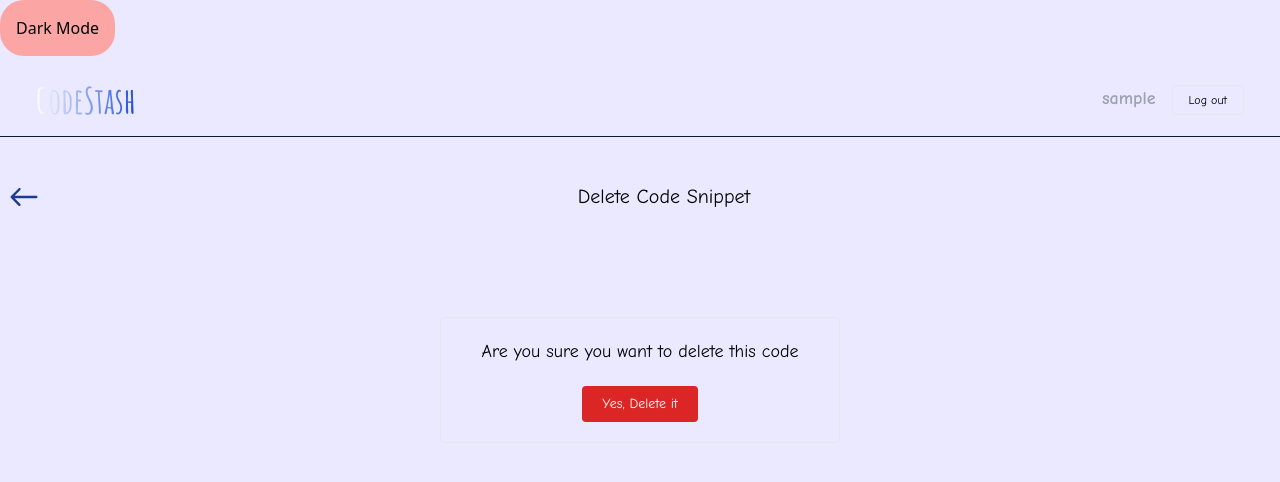
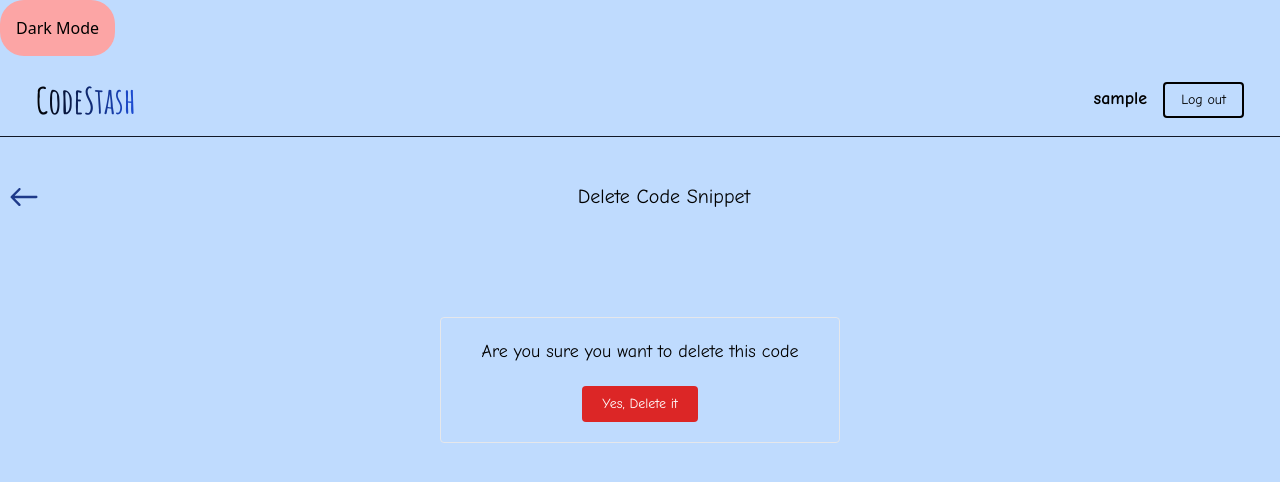
Before and after one commit to daysuwaa/CodeStash, a React (Vite) app in the folder frontend/: page /codes/delete/1 in a window 1280 px wide. Shown: the top 482 px of the page. Built offline with nearby package versions, Linux system fonts and the light colour scheme; sample sign-in values are in the browser's storage; a web font is replaced by a local one.

Commit message:
Add backendd and frontend directories

```diff
--- a/frontend/src/components/Navbar.jsx
+++ b/frontend/src/components/Navbar.jsx
@@ -16,7 +16,7 @@ const Navbar = () => {
       <div className="mx-3 md:mx-9">
         <div className="mt-[1.5rem] mb-4 flex items-center ">
           <h1 className="font-fontfamily3 md:text-4xl text-3xl font-bold">
-            <span className="bg-clip-text text-transparent bg-gradient-to-r from-white to-blue-700">
+            <span className="bg-clip-text text-transparent dark:bg-gradient-to-r dark:from-white dark:to-blue-700 bg-gradient-to-r from-black to-blue-700 ">
               CodeStash
             </span>
           </h1>
@@ -24,12 +24,12 @@ const Navbar = () => {
           <nav className=" flex ml-auto">
             {user && (
               <div>
-                <span className="font-fontfamily5 text-lg font-bold  text-gray-400">
+                <span className="font-fontfamily5 text-lg font-semibold  dark:text-gray-400">
                   {user.username}
                 </span>
                 <button
                   onClick={handleClick}
-                  className="border px-4 py-1.5 ml-4 rounded text-xs font-fontfamily5"
+                  className="border-2 border-black dark:border-slate-300 px-4 py-1.5 ml-4 rounded text-sm font-fontfamily5"
                 >
                   Log out
                 </button>
--- a/frontend/src/index.css
+++ b/frontend/src/index.css
@@ -10,6 +10,6 @@
     border-bottom: 3px solid;
   }
 body{
-  background-color: rgb(235, 233, 255);
+  background-color: #bfdbfe;
   color: black;
 }
--- a/frontend/src/pages/Home.jsx
+++ b/frontend/src/pages/Home.jsx
@@ -46,7 +46,7 @@ const Home = () => {
           <div className="rounded-full border-4 border-blue-950 flex justify-end ">
             <div className="rounded-full border-1  w-full">
               <Link to="/codes/add">
-                <AiOutlinePlus className="text-gray-300 text-4xl bg-transparent rounded-full border-white border-[3px] hover:border-[1px] p-1 md:p-2 hover:p-0 hover:scale-125 duration-300" />
+                <AiOutlinePlus className="dark:text-gray-300 text-4xl bg-transparent rounded-full border-white border-[3px] hover:border-[1px] p-1 md:p-2 hover:p-0 hover:scale-125 duration-300" />
               </Link>
             </div>
           </div>
@@ -61,11 +61,11 @@ const Home = () => {
         />
       )}
       <div className="hidden rounded-full border-2 border-transparent justify-end md:flex bottom-10 fixed right-10 ">
-        <div className="rounded-full border-2 border-white flex justify-end ">
-          <div className="rounded-full border-4 border-blue-950 flex justify-end ">
-            <div className="rounded-full border-2  w-full">
+        <div className="rounded-full border-4 border-blue-950 flex justify-end ">
+          <div className="rounded-full border-4 border-white flex justify-end ">
+            <div className="rounded-full border-4  border-blue-950  w-full">
               <Link to="/codes/add">
-                <AiOutlinePlus className="text-gray-300 md:text-5xl bg-transparent rounded-full border-white border-[3px] hover:border-[1px] p-1 md:p-2 hover:p-0 hover:scale-125 duration-300 " />
+                <AiOutlinePlus className="dark:text-gray-300 md:text-5xl bg-transparent rounded-full border-white border-[3px] hover:border-[1px] p-1 md:p-2 hover:p-0 hover:scale-125 duration-300 " />
               </Link>
             </div>
           </div>
--- a/frontend/src/pages/Home/CodeModal.jsx
+++ b/frontend/src/pages/Home/CodeModal.jsx
@@ -5,10 +5,10 @@ import CopyToClipboard from "../../components/Copy";
 const CodeModal = ({ code, onClose }) => {
   return (
     <div
-      className="fixed bg-black bg-opacity-70 mx-5  overflow-auto top-0 pt-5  left-0 right-0 bottom-0   z-50 flex justify-center items-center"
+      className="fixed bg-black bg-opacity-70   overflow-auto top-0 pt-5  left-0 right-0 bottom-0   z-50 flex justify-center items-center"
       onClick={onClose}
     >
-      <div className=" max-h-[99%] overflow-y-auto">
+      <div className=" max-h-[99%] mx-5 overflow-y-auto">
         <div
           onClick={(event) => event.stopPropagation()}
           className="w-[400px] md:w-[600px] max-w-full md:mx-0 font-fontfamily5 text-blue-950 bg-white rounded-xl p-4 flex flex-col relative"
--- a/frontend/src/pages/Home/CodeSingleCard.jsx
+++ b/frontend/src/pages/Home/CodeSingleCard.jsx
@@ -14,7 +14,7 @@ const CodeSingleCard = ({ code }) => {
   return (
     <div
       key={code._id}
-      className="border-[0.5px] shadow-lg bg-[#00072d] text-gray-600 dark:bg-blue-200  shadow-slate-500 font-fontfamily5 border-gray-800  rounded-lg px-4 py-2 m-4 relative "
+      className="border-[0.5px] shadow-lg bg-[#0b102a] text-gray-300 dark:text-gray-600 dark:bg-blue-200  shadow-slate-500 font-fontfamily5 border-gray-800  rounded-lg px-4 py-2 m-4 relative "
     >
       <div className="flex justify-start items-center mt-4 gap-x-3">
         <LuStickyNote className="text-gray-600 ml-4  text-2xl" />
@@ -22,7 +22,7 @@ const CodeSingleCard = ({ code }) => {
       </div>
 
       <div className="flex justify-start items-center gap-x-3">
-        <IoCodeSlashSharp className=" ml-4 text-2xl" />
+        <IoCodeSlashSharp className="text-gray-600 ml-4 text-2xl" />
         <h2 className="my-1 font-semibold">{code.language}</h2>
       </div>
 
```
